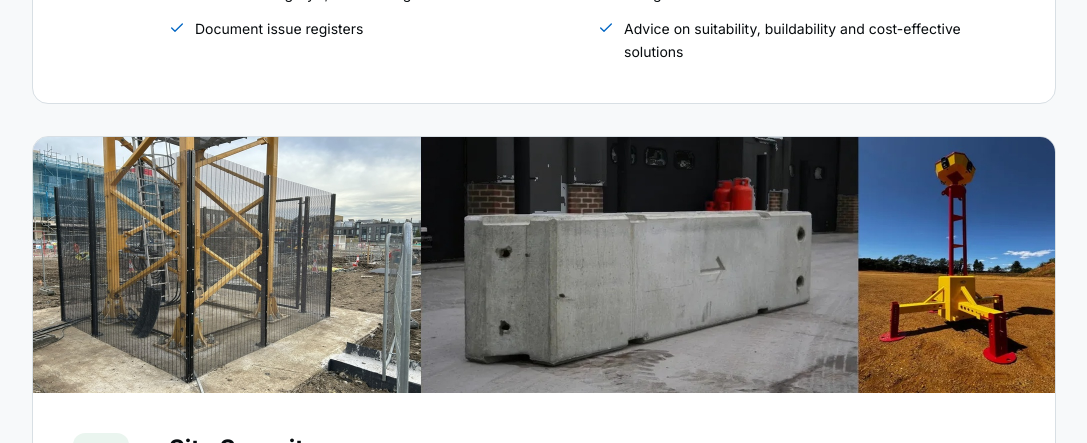
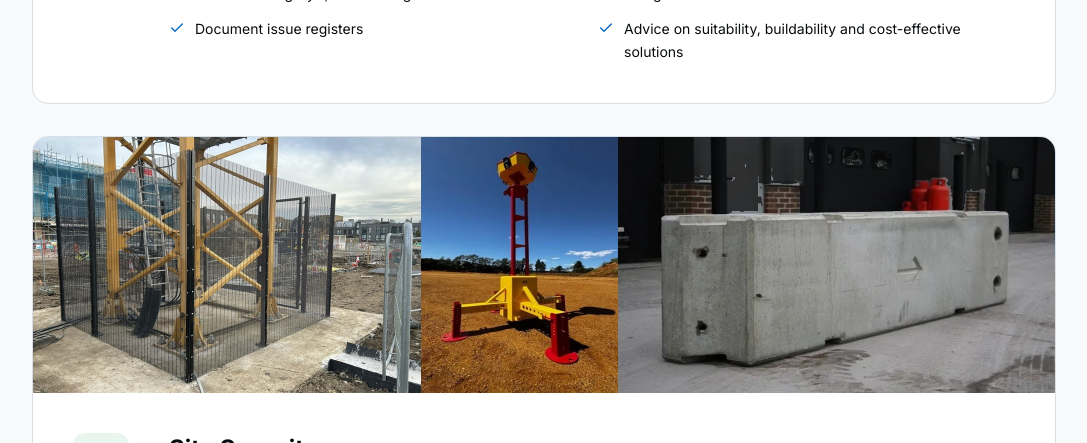
Before and after one commit to Jes-19/tagg-construction, a Next.js app: page /services in a window 1280 px wide. Shown: the part 2840-3283 px from the top of the page, without its empty margins (96-1183 px from the left). Built offline with nearby package versions, Linux system fonts and the light colour scheme.

Commit message:
feat: update service detail image and alt text
Updated image to v4 and revised alt description for clarity

Co-authored-by: Jes-19 <142923199+Jes-19@users.noreply.github.com>

```diff
--- a/components/services-detail.tsx
+++ b/components/services-detail.tsx
@@ -98,8 +98,8 @@ const services = [
     ],
     color: "#03873c",
     image: {
-      src: "/images/gallery/site-security-composite-v3.jpg",
-      alt: "Black mesh security fencing around a crane base, a concrete vehicle security barrier, and a mobile CCTV security tower",
+      src: "/images/gallery/site-security-composite-v4.jpg",
+      alt: "Black mesh security fencing around a crane base, a mobile CCTV security tower, and a concrete vehicle security barrier",
       className: "object-cover",
     },
   },
```
Also changed, not shown: public/images/gallery/site-security-composite-v4.jpg (added).
